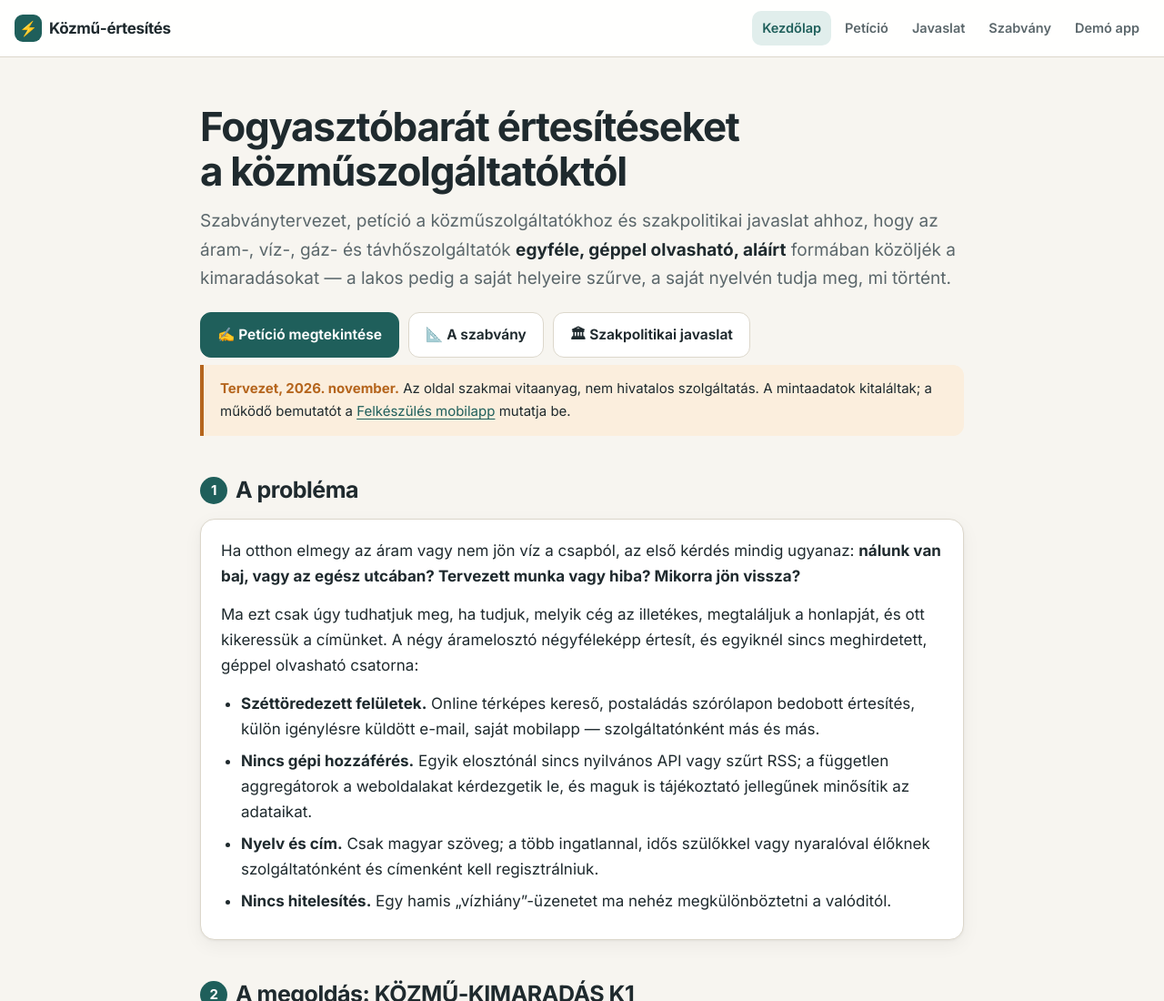
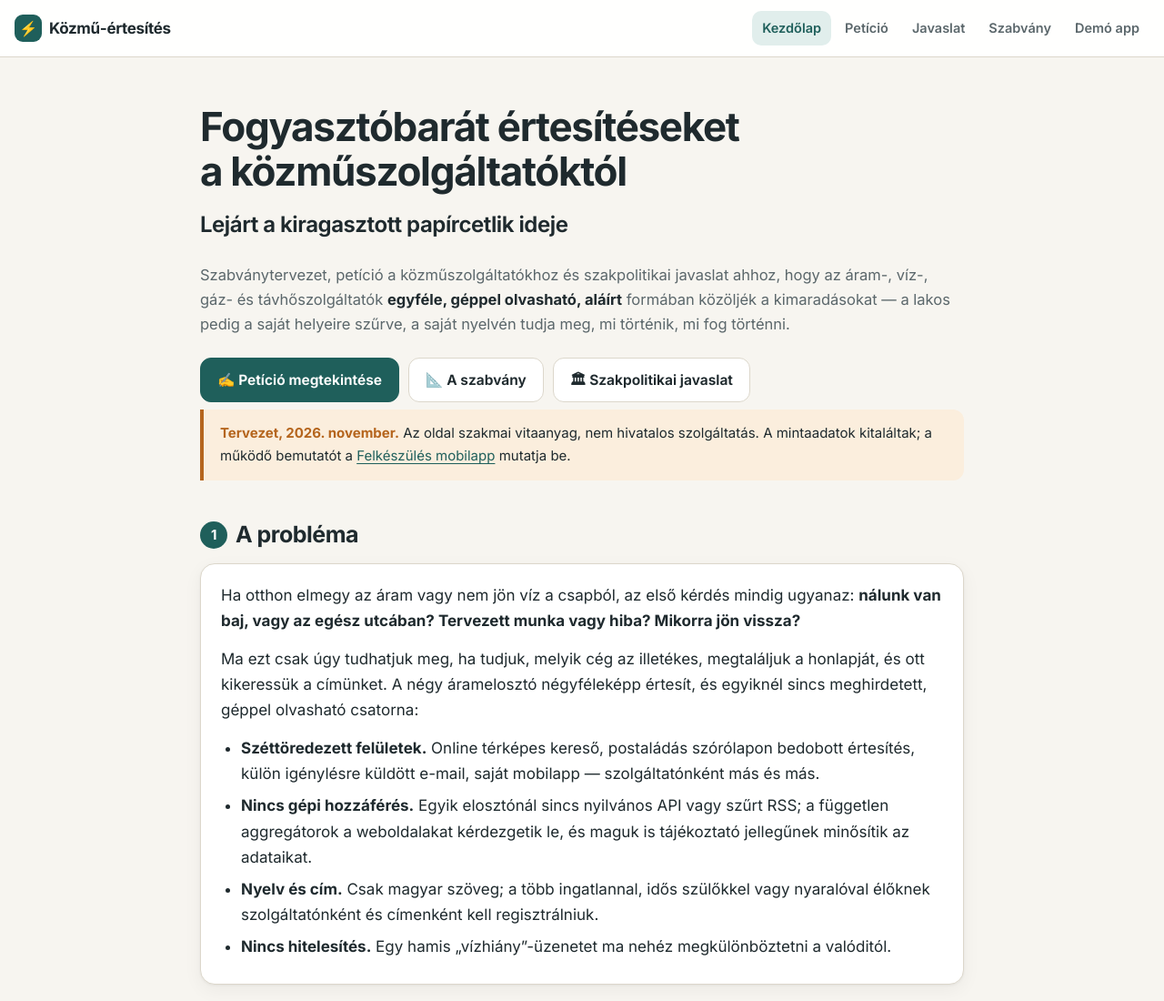
Before and after one commit to madcsaba/kozmu-ertesites, a plain HTML site: page index.html in a window 1280 px wide. Shown: the top 1100 px of the page at 91% size. Drawn offline with Linux system fonts and the light colour scheme.

Commit message:
Alcím a főcím után (Lejárt a kiragasztott papírcetlik ideje) + pontosabb első bekezdés

```diff
--- a/assets/site.css
+++ b/assets/site.css
@@ -101,6 +101,14 @@ a:hover { color: var(--accent); }
   text-wrap: balance;
 }
 .hero .sub { margin: 0 0 22px; font-size: 19px; color: var(--muted); text-wrap: pretty; }
+.hero .sub.lead {
+  font-size: clamp(20px, 3vw, 24px);
+  font-weight: 650;
+  letter-spacing: -.02em;
+  color: var(--text);
+  text-wrap: balance;
+}
+.hero .sub.small { font-size: 16.5px; margin-bottom: 22px; }
 .hero .actions { display: flex; gap: 10px; flex-wrap: wrap; }
 
 h2 {
--- a/index.html
+++ b/index.html
@@ -29,10 +29,11 @@
 
   <header class="hero">
     <h1>Fogyasztóbarát értesítéseket a közműszolgáltatóktól</h1>
-    <p class="sub">Szabványtervezet, petíció a közműszolgáltatókhoz és szakpolitikai javaslat ahhoz,
+    <p class="sub lead">Lejárt a kiragasztott papírcetlik ideje</p>
+    <p class="sub small">Szabványtervezet, petíció a közműszolgáltatókhoz és szakpolitikai javaslat ahhoz,
       hogy az áram-, víz-, gáz- és távhőszolgáltatók <strong>egyféle, géppel olvasható, aláírt</strong>
       formában közöljék a kimaradásokat — a lakos pedig a saját helyeire szűrve, a saját nyelvén
-      tudja meg, mi történt.</p>
+      tudja meg, mi történik, mi fog történni.</p>
     <div class="actions">
       <a class="btn" href="peticio.html">✍️ Petíció megtekintése</a>
       <a class="btn ghost" href="szabvany.html">📐 A szabvány</a>
```
